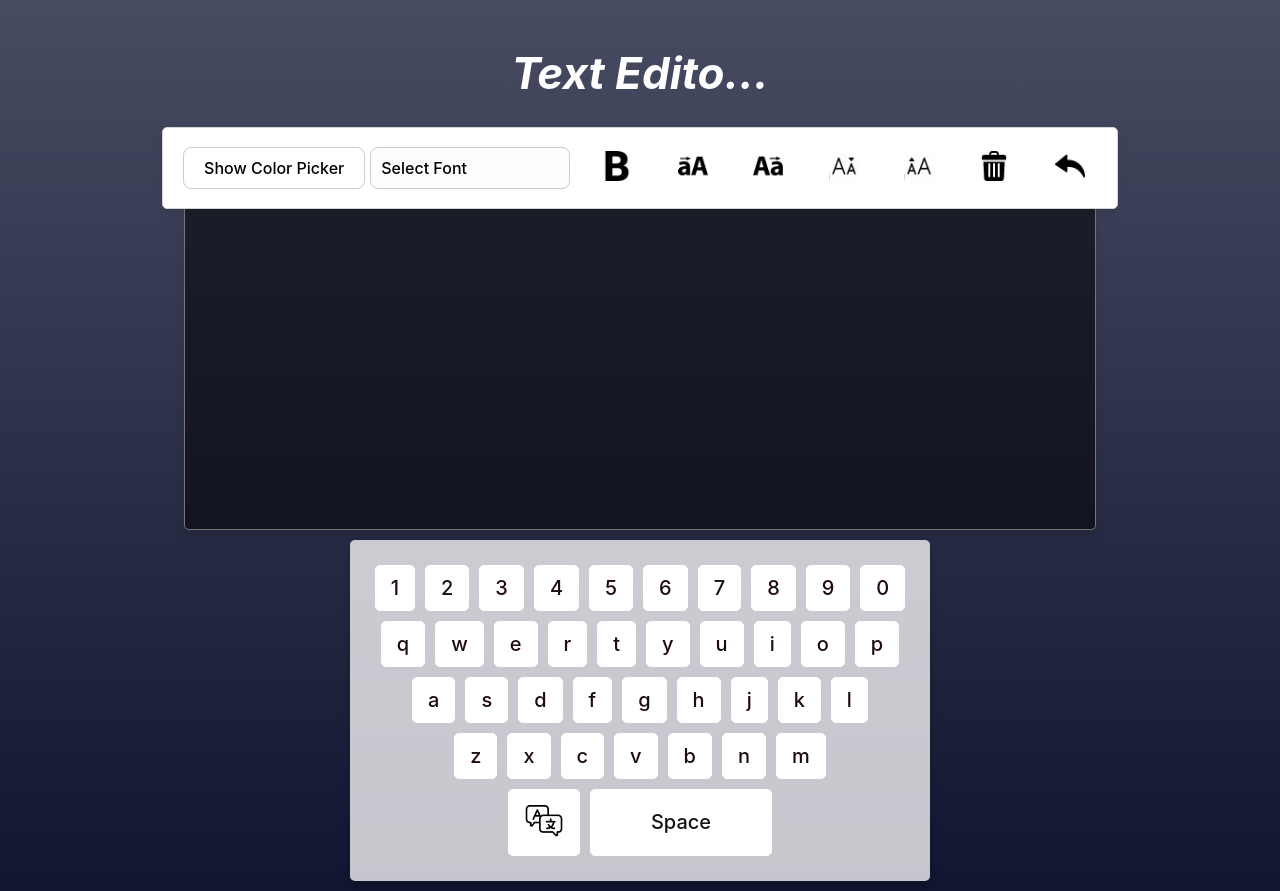
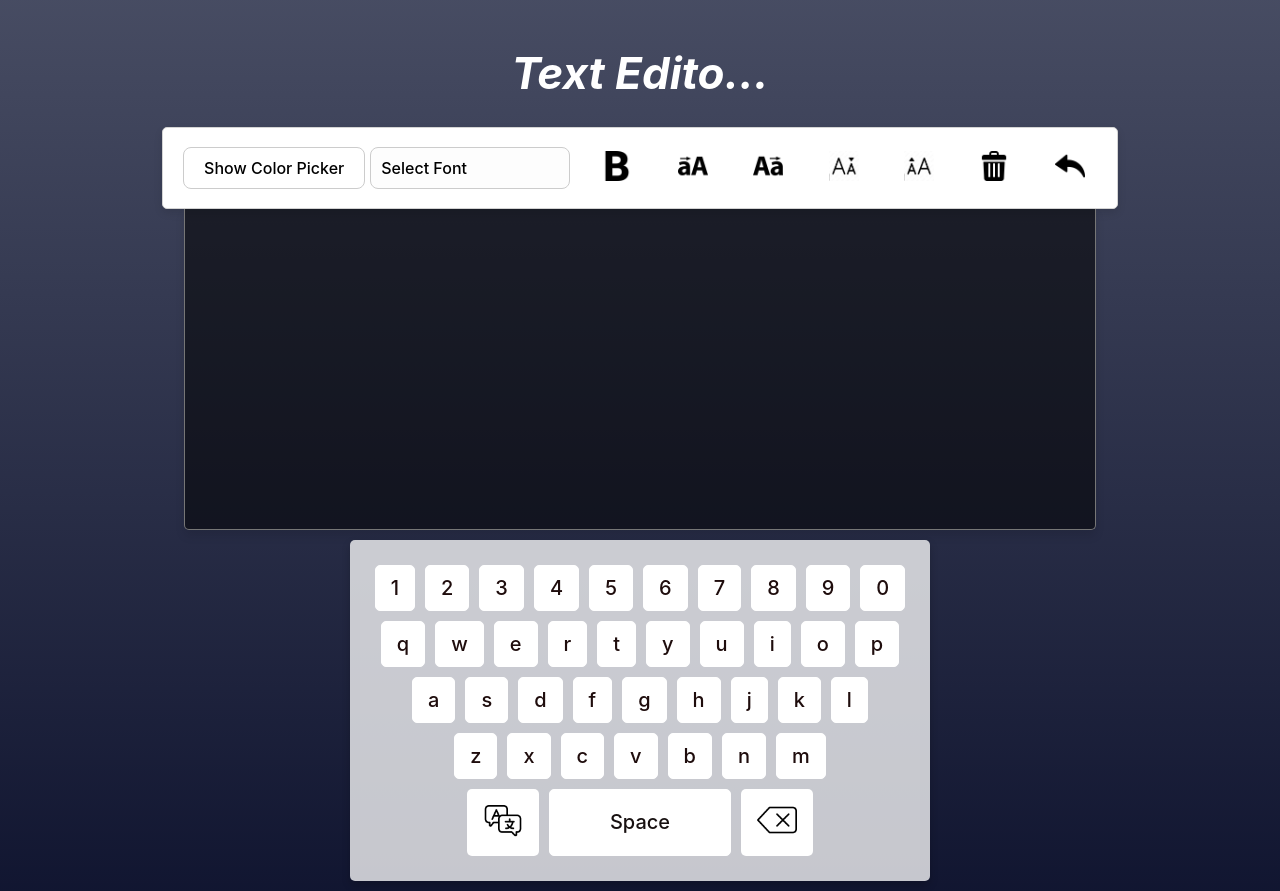
Before and after one commit to ilanasuied/full-stack-4, a React app in the folder vite-project/: page / in a window 1280 px wide. Built offline with nearby package versions, Linux system fonts and the light colour scheme; the HTML template or start-up script is replaced by a standard one.

Commit message:
the final version

```diff
--- a/vite-project/src/components/Keyboard.jsx
+++ b/vite-project/src/components/Keyboard.jsx
@@ -1,7 +1,7 @@
 import React, { useState } from 'react';
 import styles from './Keyboard.module.css';
 
-const Keyboard = ({ onKeyPress }) => {
+const Keyboard = ({ onKeyPress, onRemovePress }) => {
   const languages = {
     en: ['1234567890', 'qwertyuiop', 'asdfghjkl', 'zxcvbnm'],
     he: ['1234567890', "/'קראטוןםפ", 'שדגכעיחלךף', 'זסבהנמצתץ?'],
@@ -42,6 +42,9 @@ const Keyboard = ({ onKeyPress }) => {
         <button className={`${styles.keyButton} ${styles.spaceButton}`} onClick={() => onKeyPress(' ')}>
           Space
         </button>
+        <button className={styles.deleteButton} onClick={() => onRemovePress()}>
+          <img className={styles.deleteImg} src="./src/image/delete.png" alt="delete img" />
+        </button>
       </div>
     </div>
   );
--- a/vite-project/src/components/Keyboard.module.css
+++ b/vite-project/src/components/Keyboard.module.css
@@ -49,7 +49,7 @@
   background-color: #3e3e3e; /* Darker background on click */
 }
 
-.languageButton {
+.languageButton, .deleteButton {
   margin: 5px;
   padding: 10px 15px;
   font-size: 20px;
@@ -61,17 +61,19 @@
   transition: border-color 0.3s ease, transform 0.1s ease;
 }
 
+.deleteButton:hover,
 .languageButton:hover {
   transform: scale(1.1); /* Slightly increase size on hover */
   border-color: #ff4a4a; /* Brighter red border on hover */
 }
 
+.deleteButton:active,
 .languageButton:active {
   transform: scale(1); /* Reset size on click */
   background-color: #3e3e3e; /* Darker background on click */
 }
 
-.languageImg {
+.languageImg , .deleteImg{
   height: 40px;
   padding: 0;
 }
--- a/vite-project/src/components/SpecialKeys.jsx
+++ b/vite-project/src/components/SpecialKeys.jsx
@@ -1,7 +1,7 @@
 import styles from './SpecialKeys.module.css';
 
 
-const  SpecialKeys = ({onUndo, onRemovePress, onRemoveAllPress, onIncreaseFontSize, onDecreaseFontSize, onUpperCase, onLowerCase, onBoldPress}) => {
+const  SpecialKeys = ({onUndo, onRemoveAllPress, onIncreaseFontSize, onDecreaseFontSize, onUpperCase, onLowerCase, onBoldPress}) => {
     return(
         <div className={styles.specialKeysContainer}>
 
@@ -20,7 +20,7 @@ const  SpecialKeys = ({onUndo, onRemovePress, onRemoveAllPress, onIncreaseFontSi
             <button className={styles.buttons} onClick={() => onIncreaseFontSize()}>
                 <img className={styles.buttonsImage} src="./src/image/increase.jpg" alt="increase font size image" />
             </button>
-            <button className={styles.buttons} onClick={() => onRemovePress()} onDoubleClick={() => onRemoveAllPress()}>
+            <button className={styles.buttons} onClick={() => onRemoveAllPress()}>
                 <img className={styles.buttonsImage} src="./src/image/trash.png" alt="remove image" />
             </button>
             <button className={styles.buttons} onClick={() => onUndo()}>
--- a/vite-project/src/components/TextEditor.jsx
+++ b/vite-project/src/components/TextEditor.jsx
@@ -102,15 +102,6 @@ const TextEditor = () => {
   const toggleBold = (e) => {
     //if isBold is true, changethe text to be bold
     setIsBold(prevIsBold => prevIsBold === 'bold' ? 'normal' : 'bold');
-    const imgElement = e.target.querySelector('img');
-
-    //change the image bold and unbold
-    if (isBold === 'bold') {
-      e.target.style.backgroundColor = '#fff';
-      imgElement.src = './src/image/bold.png';
-    } else {
-      imgElement.src = './src/image/unbold.png';
-    }
     updateHistory();
   };
 
@@ -124,7 +115,6 @@ const TextEditor = () => {
         <FontFamilyPicker onFontPress={handleFontChange} />
         <SpecialKeys
           onUndo={handleUndo}
-          onRemovePress={handleRemovePress}
           onRemoveAllPress={handleRemoveAllPress}
           onIncreaseFontSize={increaseFontSize}
           onDecreaseFontSize={decreaseFontSize}
@@ -147,7 +137,9 @@ const TextEditor = () => {
         }}
       />
 
-      <Keyboard onKeyPress={handleKeyPress} />
+      <Keyboard onKeyPress={handleKeyPress}
+                onRemovePress={handleRemovePress}
+                />
     </div>
   );
 };
```
Also changed, not shown: vite-project/src/image/delete.png (added).
